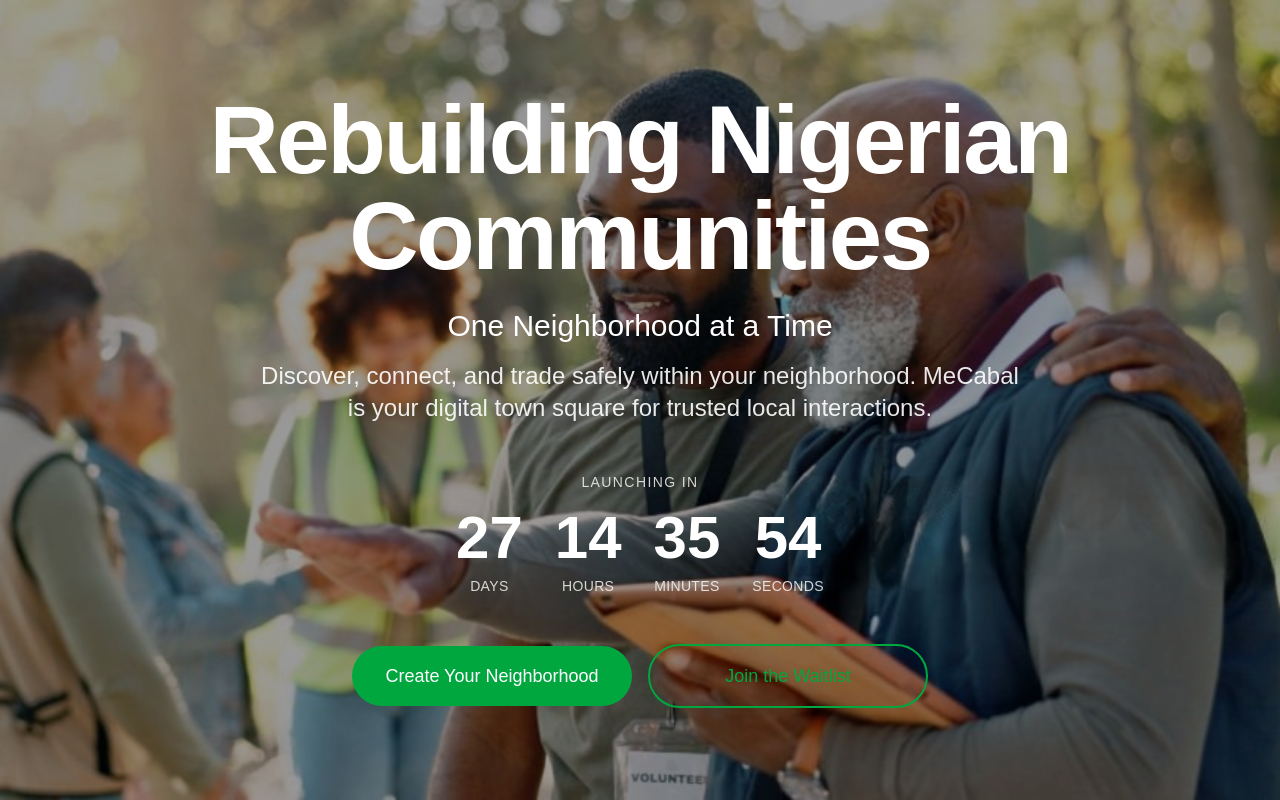
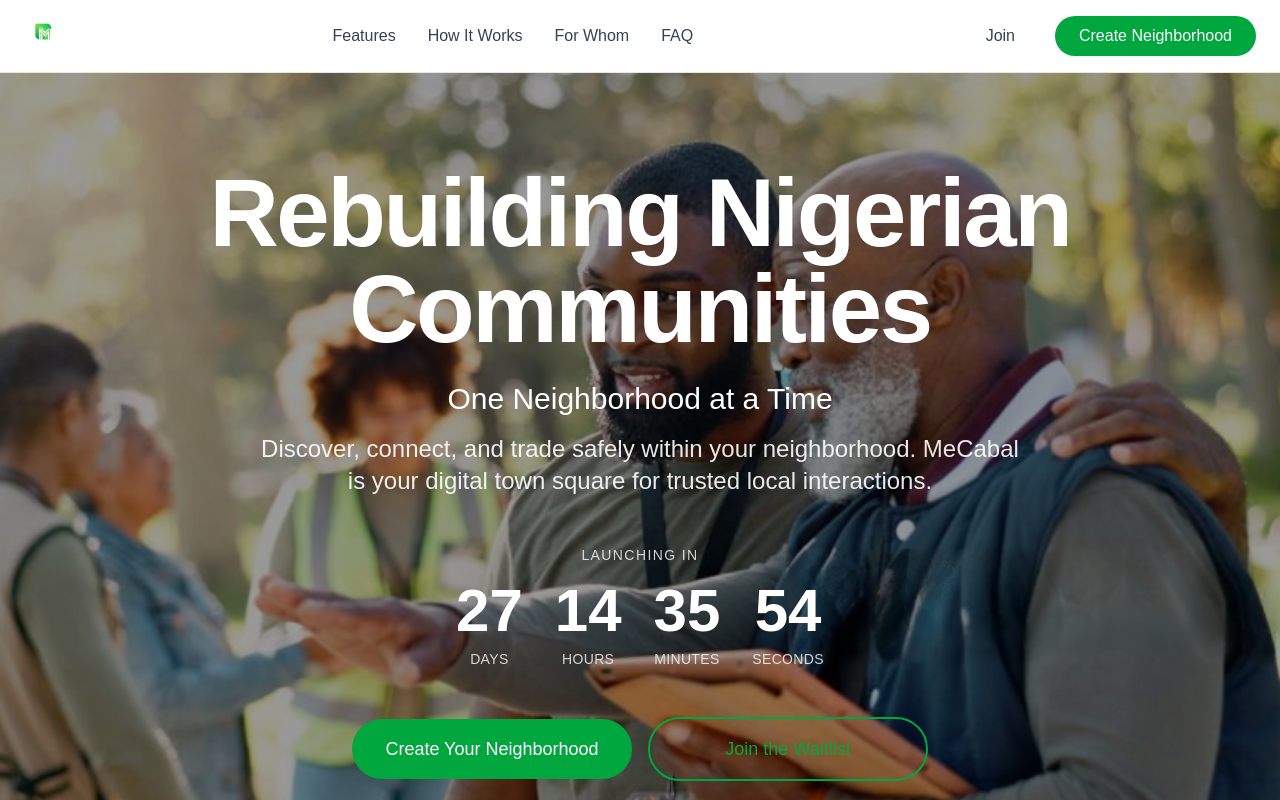
Before and after one commit to Haywhyoh/Mecabal_web, a Next.js app: page / in a window 1280 px wide. Shown: the top 800 px of the page. Built offline with nearby package versions, Linux system fonts and the light colour scheme.

Commit message:
Add mecabal.png image to assets and remove contact support section from homepage for a cleaner layout.

```diff
--- a/src/app/page.tsx
+++ b/src/app/page.tsx
@@ -2,6 +2,7 @@
 
 import { useState, useEffect } from "react";
 import { UserX, ShieldAlert, CircleAlert, Rss, ShoppingCart, CalendarDays, Building2, Heart, Zap, Shield, MapPin, UserCheck, Users, Search } from "lucide-react";
+import Header from "../components/Header";
 
 export default function Home() {
   const [timeLeft, setTimeLeft] = useState({
@@ -32,6 +33,7 @@
 
   return (
     <main className="min-h-screen bg-white">
+      <Header />
       {/* Hero Section */}
       <section className="relative min-h-screen flex items-center justify-center px-6 py-20 overflow-hidden">
         {/* Background Image */}
@@ -244,7 +246,7 @@
       </section>
 
       {/* How It Works Section */}
-      <section className="py-32 px-6 bg-gray-50">
+      <section id="how-it-works" className="py-32 px-6 bg-gray-50">
         <div className="max-w-7xl mx-auto">
           <h2 className="text-4xl md:text-5xl font-semibold text-center text-gray-900 mb-16">
             How It Works
@@ -287,7 +289,7 @@
       </section>
 
       {/* Core Features Section */}
-      <section className="py-32 px-6 bg-white">
+      <section id="features" className="py-32 px-6 bg-white">
         <div className="max-w-7xl mx-auto">
           <div className="text-center mb-20">
             <h2 className="text-4xl md:text-5xl font-semibold text-gray-900 mb-4">
@@ -408,7 +410,7 @@
       </section>
 
       {/* For Whom Section */}
-      <section className="py-32 px-6 bg-gray-50">
+      <section id="for-whom" className="py-32 px-6 bg-gray-50">
         <div className="max-w-7xl mx-auto">
           <h2 className="text-5xl md:text-6xl font-semibold text-center text-gray-900 mb-20">
             Who MeCabal Is For
@@ -461,7 +463,7 @@
       </section>
 
       {/* FAQ Section */}
-      <section className="py-32 px-6 bg-white">
+      <section id="faq" className="py-32 px-6 bg-white">
         <div className="max-w-6xl mx-auto">
           <div className="text-center mb-16">
             <h2 className="text-5xl md:text-6xl font-semibold text-gray-900 mb-4">
@@ -568,12 +570,7 @@
             </div>
           </div>
 
-          <div className="text-center mt-12">
-            <p className="text-lg text-gray-600 mb-4">Still have questions?</p>
-            <a href="#" className="text-green-600 hover:text-green-700 font-semibold text-lg underline">
-              Contact our support team
-            </a>
-          </div>
+
         </div>
       </section>
 
--- /dev/null
+++ b/src/components/Header.tsx
@@ -0,0 +1,103 @@
+"use client";
+
+import { useState } from "react";
+import { Menu, X } from "lucide-react";
+
+export default function Header() {
+  const [isMenuOpen, setIsMenuOpen] = useState(false);
+
+  return (
+    <header className="bg-white border-b border-gray-200 sticky top-0 z-50">
+      <div className="max-w-7xl mx-auto px-6 py-4">
+        <div className="flex items-center justify-between">
+          {/* Logo */}
+          <div className="flex items-center">
+            <img
+              src="/assets/images/mecabal.png"
+              alt="MeCabal"
+              className="h-10 w-auto"
+            />
+          </div>
+
+          {/* Desktop Navigation */}
+          <nav className="hidden md:flex items-center gap-8">
+            <a href="#features" className="text-gray-700 hover:text-green-600 transition-colors font-medium">
+              Features
+            </a>
+            <a href="#how-it-works" className="text-gray-700 hover:text-green-600 transition-colors font-medium">
+              How It Works
+            </a>
+            <a href="#for-whom" className="text-gray-700 hover:text-green-600 transition-colors font-medium">
+              For Whom
+            </a>
+            <a href="#faq" className="text-gray-700 hover:text-green-600 transition-colors font-medium">
+              FAQ
+            </a>
+          </nav>
+
+          {/* Desktop CTA Buttons */}
+          <div className="hidden md:flex items-center gap-4">
+            <button className="px-6 py-2 text-gray-700 hover:text-green-600 transition-colors font-medium">
+              Join
+            </button>
+            <button className="px-6 py-2 bg-green-600 text-white rounded-full hover:bg-green-700 transition-all duration-200 font-medium">
+              Create Neighborhood
+            </button>
+          </div>
+
+          {/* Mobile Menu Button */}
+          <button
+            className="md:hidden p-2 text-gray-700"
+            onClick={() => setIsMenuOpen(!isMenuOpen)}
+          >
+            {isMenuOpen ? <X className="h-6 w-6" /> : <Menu className="h-6 w-6" />}
+          </button>
+        </div>
+
+        {/* Mobile Menu */}
+        {isMenuOpen && (
+          <div className="md:hidden mt-4 pb-4 border-t border-gray-200">
+            <nav className="flex flex-col gap-4 pt-4">
+              <a
+                href="#features"
+                className="text-gray-700 hover:text-green-600 transition-colors font-medium"
+                onClick={() => setIsMenuOpen(false)}
+              >
+                Features
+              </a>
+              <a
+                href="#how-it-works"
+                className="text-gray-700 hover:text-green-600 transition-colors font-medium"
+                onClick={() => setIsMenuOpen(false)}
+              >
+                How It Works
+              </a>
+              <a
+                href="#for-whom"
+                className="text-gray-700 hover:text-green-600 transition-colors font-medium"
+                onClick={() => setIsMenuOpen(false)}
+              >
+                For Whom
+              </a>
+              <a
+                href="#faq"
+                className="text-gray-700 hover:text-green-600 transition-colors font-medium"
+                onClick={() => setIsMenuOpen(false)}
+              >
+                FAQ
+              </a>
+              <div className="flex flex-col gap-3 pt-4">
+                <button className="px-6 py-2 text-gray-700 hover:text-green-600 transition-colors font-medium text-left">
+                  Join
+                </button>
+                <button className="px-6 py-2 bg-green-600 text-white rounded-full hover:bg-green-700 transition-all duration-200 font-medium">
+                  Create Neighborhood
+                </button>
+              </div>
+            </nav>
+          </div>
+        )}
+      </div>
+    </header>
+  );
+}
```
Also changed, not shown: public/assets/images/mecabal.png (added).
